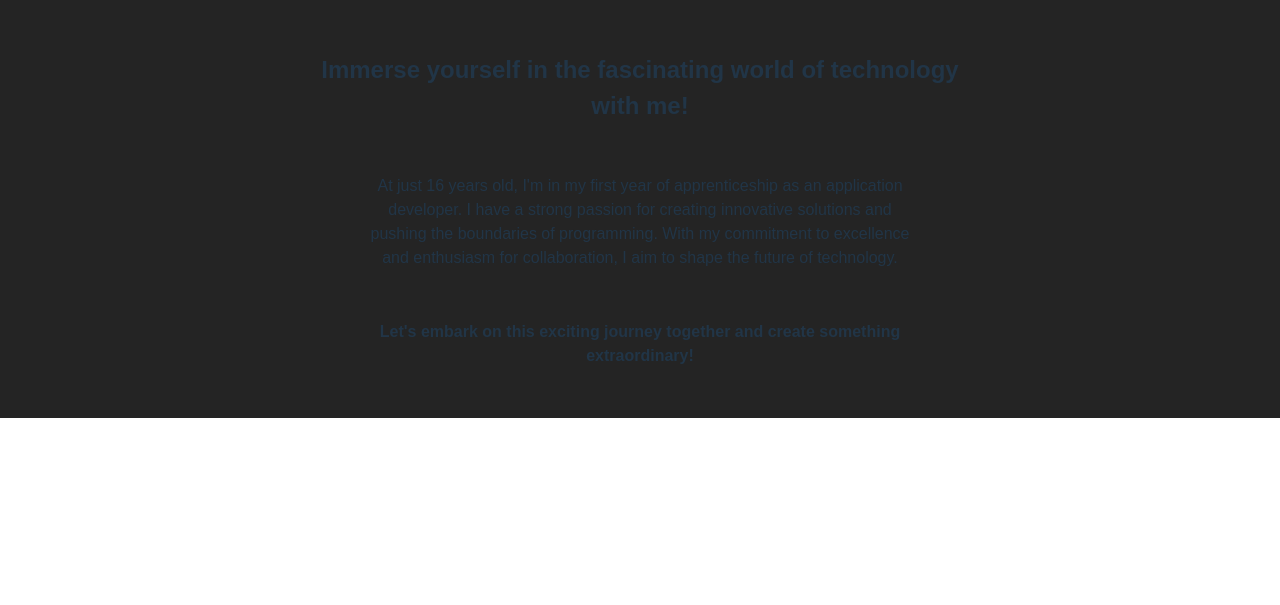
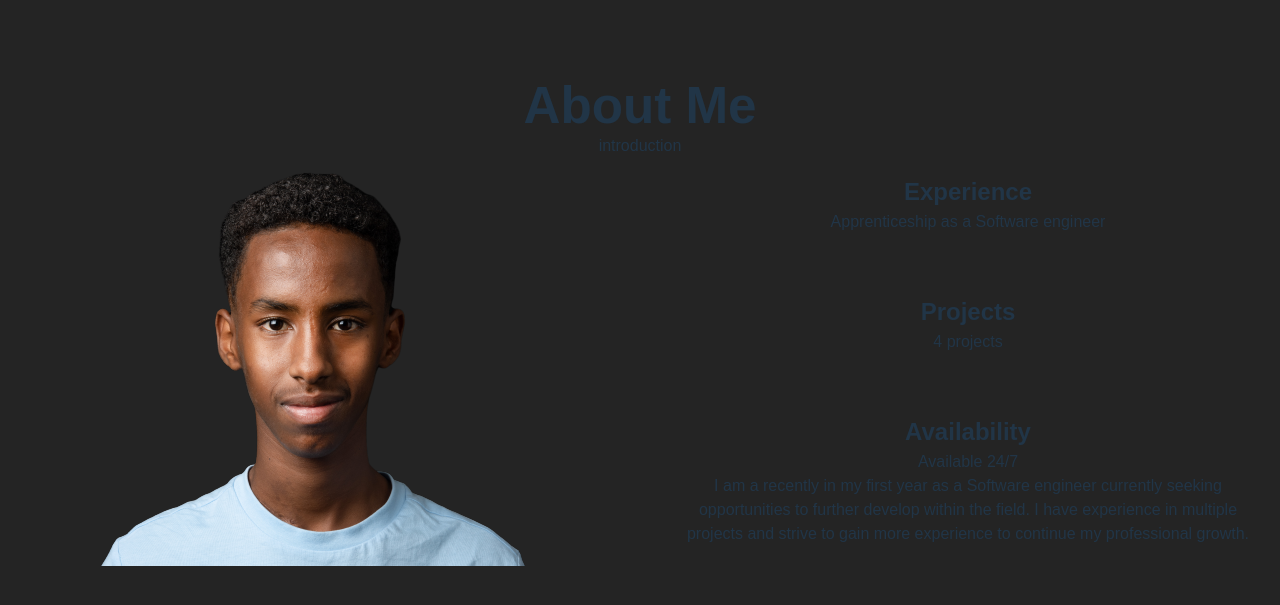
Before and after one commit to Mustafa-Sagaaro/Portfolio, a React (Vite) app in the folder portfolio/: page / in a window 1280 px wide. Shown: the part 783-1388 px from the top of the page. Before the commit the page ends 1201 px from the top, so only its background shows below. Built offline with nearby package versions, Linux system fonts and the light colour scheme.

Commit message:
verbesserungen + About me angefangen

```diff
--- a/portfolio/package.json
+++ b/portfolio/package.json
@@ -10,6 +10,7 @@
     "preview": "vite preview"
   },
   "dependencies": {
+    "@dogstudio/highway": "^2.2.1",
     "@react-spring/parallax": "^9.7.2",
     "gsap": "^3.12.1",
     "parallax": "^0.0.0",
--- a/portfolio/src/App.jsx
+++ b/portfolio/src/App.jsx
@@ -9,6 +9,7 @@ import Tech from "./components/Tech.jsx";
 import Background from "./components/Background.jsx";
 import Rocket from "./components/Rocket.jsx";
 import Slider from "./components/Slider.jsx";
+import './utils/motion.js'
 
 const App = () => {
   return (
@@ -21,5 +22,4 @@ const App = () => {
   );
 };
 
-
 export default App;
--- a/portfolio/src/components/About.jsx
+++ b/portfolio/src/components/About.jsx
@@ -1,22 +1,36 @@
-import React from "react";
+import React, { useEffect, useRef } from "react";
+import { gsap } from "gsap";
 
 const About = () => {
   return (
-    <section id="About" >
-      <div id="description"class="hidden">
-        <h2>Immerse yourself in the fascinating world of technology with me!</h2>
-        <p>
-        At just
-        16 years old, I'm in my first year of apprenticeship as an application
-        developer. I have a strong passion for creating innovative solutions and
-        pushing the boundaries of programming. With my commitment to excellence
-        and enthusiasm for collaboration, I aim to shape the future of
-        technology.
-        </p>
-        <strong><p>Let's embark on this exciting journey together and create
-        something extraordinary!</p></strong>
+<section id="About">
+  <div id="Headlinerabout" className="hidden">
+    <h1>About Me</h1>
+    <p>introduction</p>
+  </div>
+  <div id="Mainabout">
+    <div className="image-container">
+      <img src="src/assets/Sagaaro_Mustafa.png" alt="" />
+    </div>
+    <div className="info-container">
+      <div className="info-card">
+        <h2>Experience</h2>
+        <p>Apprenticeship as a Software engineer</p>
       </div>
-    </section>
+      <div className="info-card">
+        <h2>Projects</h2>
+        <p>4 projects</p>
+      </div>
+      <div className="info-card">
+        <h2>Availability</h2>
+        <p>Available 24/7</p>
+        <p>I am a recently in my first year as a Software engineer currently seeking opportunities to further develop within the field. I have experience in multiple projects and strive to gain more experience to continue my professional growth.</p>
+      </div>
+    </div>
+  </div>
+</section>
+
+
   );
 };
 
--- a/portfolio/src/components/Hero.jsx
+++ b/portfolio/src/components/Hero.jsx
@@ -1,11 +1,14 @@
-import React, { useEffect } from "react";
 import "../styles/main.css";
+import "../utils/motion.js";
+import { useEffect } from "react";
+
 
 const Hero = () => {
+
+
   useEffect(() => {
     const observer = new IntersectionObserver((entries) => {
       entries.forEach((entry) => {
-        console.log(entry);
         if (entry.isIntersecting) {
           entry.target.classList.add("show");
         } else {
@@ -22,6 +25,19 @@ const Hero = () => {
     };
   }, []);
 
+  useEffect(() => {
+    setTimeout(() => {
+      const sectionBefore = document.querySelector('.section');
+      if (sectionBefore) {
+        sectionBefore.classList.add('show-arrow');
+      }
+    }, 2000);
+  }, []);
+
+  window.addEventListener("scroll", () => {
+    document.body.classList.add("scrolled");
+  });
+
   return (
     <section id="Hero">
       <div id="tsparticles"></div>
@@ -31,9 +47,8 @@ const Hero = () => {
         <h1>Mustafa Sagaaro</h1>
         <p>based in Zurich, Switzerland.</p>
       </div>
+      <div className="section"></div>
     </section>
-
-
   );
 };
 
--- a/portfolio/src/components/Navbar.jsx
+++ b/portfolio/src/components/Navbar.jsx
@@ -17,7 +17,7 @@ const Navbar = () => {
         <header>
             <h3 id='logo'>Logo</h3>
             <nav ref={navRef}>
-                <a href="/#">About</a>
+                <a href="#About">About</a>
                 <a href="/#">my Work</a>
                 <a href="/#">Contact</a>
                 <button className="nav-btn nav-close-btn" onClick={showNavbar}>
--- a/portfolio/src/styles/main.css
+++ b/portfolio/src/styles/main.css
@@ -23,6 +23,10 @@
     background-color: #242424;
     z-index: -1;
   }
+
+html {
+    scroll-behavior: smooth;
+}
 
 
 
@@ -134,7 +138,7 @@ header .nav-btn {
     text-align: center;
     justify-content: space-evenly;
     align-items: center;
-    background-color: #1e1e1e;
+    background-color: transparent;
     margin-bottom: -85px;
 }
 
@@ -183,6 +187,12 @@ header .nav-btn {
     position: relative;
     margin-top: 100vh;
     background-color: #242424;
+    height: 100vh;
+    display: block;
+}
+
+#About h1 {
+    padding-top: 50px;
 }
 
 #Rocket {
@@ -199,6 +209,7 @@ header .nav-btn {
 #description p {
     margin: 50px;
 }
+
 
 .hidden {
     opacity: 0;
@@ -219,18 +230,67 @@ header .nav-btn {
     transform: translateX(0);
 }
 
-#Ballon{
-    position: inherit;
-    top: 10%;
-    right: 0%;
-}
-
-#Ballon img {
-    position: relative;
-    width: 200%;
-}
-
 
 #Layer2 {
     position: relative;
 }
+.section::before {
+    bottom: 2rem;
+    color: #fff;
+    content: '╲╱';
+    font-size: 1rem;
+    height: 4rem;
+    left: 50%;
+    letter-spacing: -1px;
+    line-height: 4rem;
+    margin-left: -3rem;
+    opacity: 0;
+    position: absolute;
+    text-align: center;
+    width: 6rem;
+    transition: opacity 0.3s;
+  }
+
+  .section.show-arrow::before {
+    opacity: 1;
+    animation: bounce 1s ease infinite;
+  }
+
+  @keyframes bounce {
+    50% {
+      transform: translateY(-20%);
+    }
+  }
+
+  body {
+    overflow: hidden;
+  }
+
+  body.scrolled .section::before {
+    opacity: 0;
+  }
+
+#Headlinerabout {
+    padding-top: 2vh;
+}
+
+#Mainabout {
+    display: grid;
+    grid-template-columns: 1fr 1fr;
+    gap: 2rem;
+  }
+
+  .image-container {
+    grid-column: 1 / 2;
+  }
+
+  .info-container {
+    grid-column: 2 / 3;
+    display: grid;
+    gap: 1rem;
+  }
+
+  .info-card {
+    padding: 1rem;
+    border-radius: 4px;
+  }
--- a/portfolio/src/utils/motion.js
+++ b/portfolio/src/utils/motion.js
@@ -13,7 +13,6 @@ const runAnimation = () => {
   const hero = document.querySelector('#hero-image');
   const slider = document.querySelector('.Slider');
   const logo = document.querySelector('#logo');
-  const headline = document.querySelector('#introduction');
 
   document.body.style.overflow = 'hidden';
 
@@ -32,3 +31,6 @@ const runAnimation = () => {
 };
 
 window.addEventListener('load', runAnimation);
+
+
+//scroll-animation
```
Also changed, not shown: portfolio/src/assets/Sagaaro_Mustafa.png (added), portfolio/src/utils/About.js (added), 1 other file (tests, documents, lock files or other folders).
